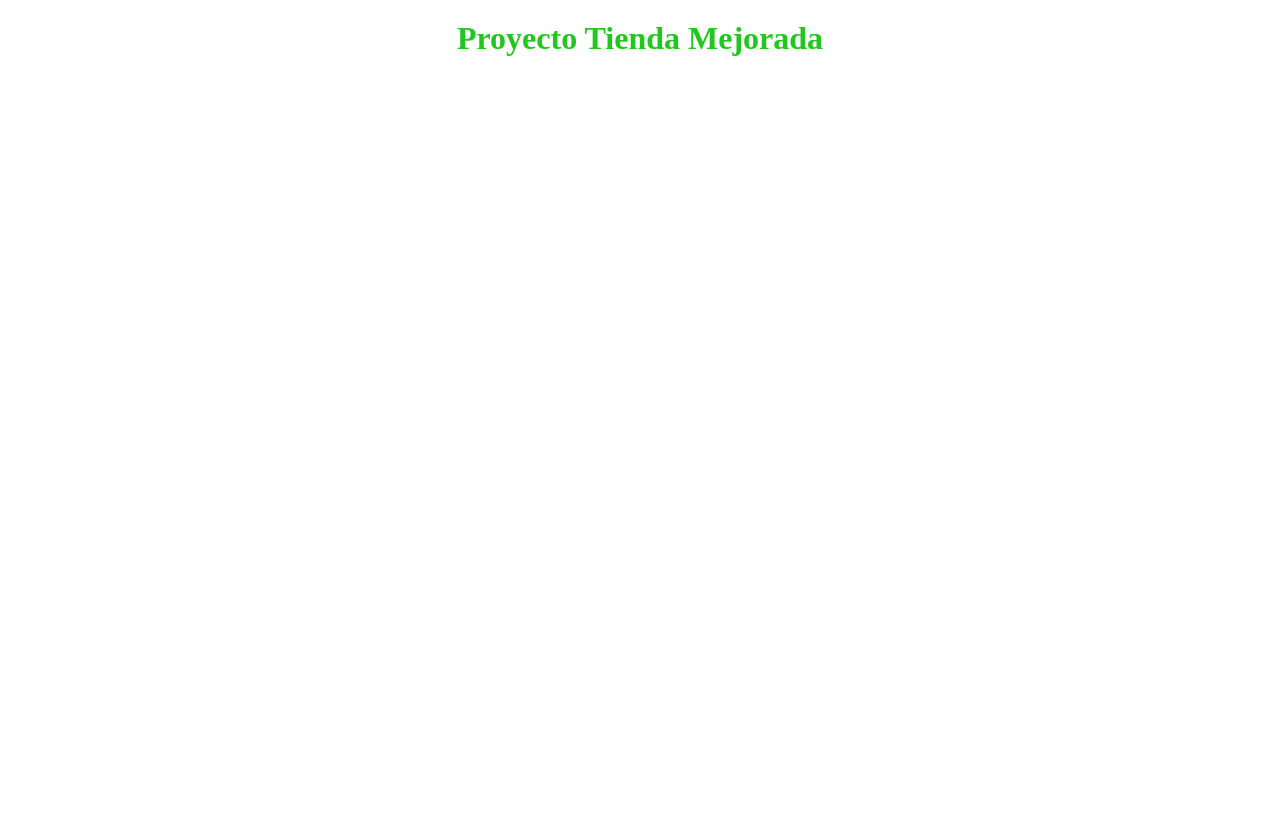
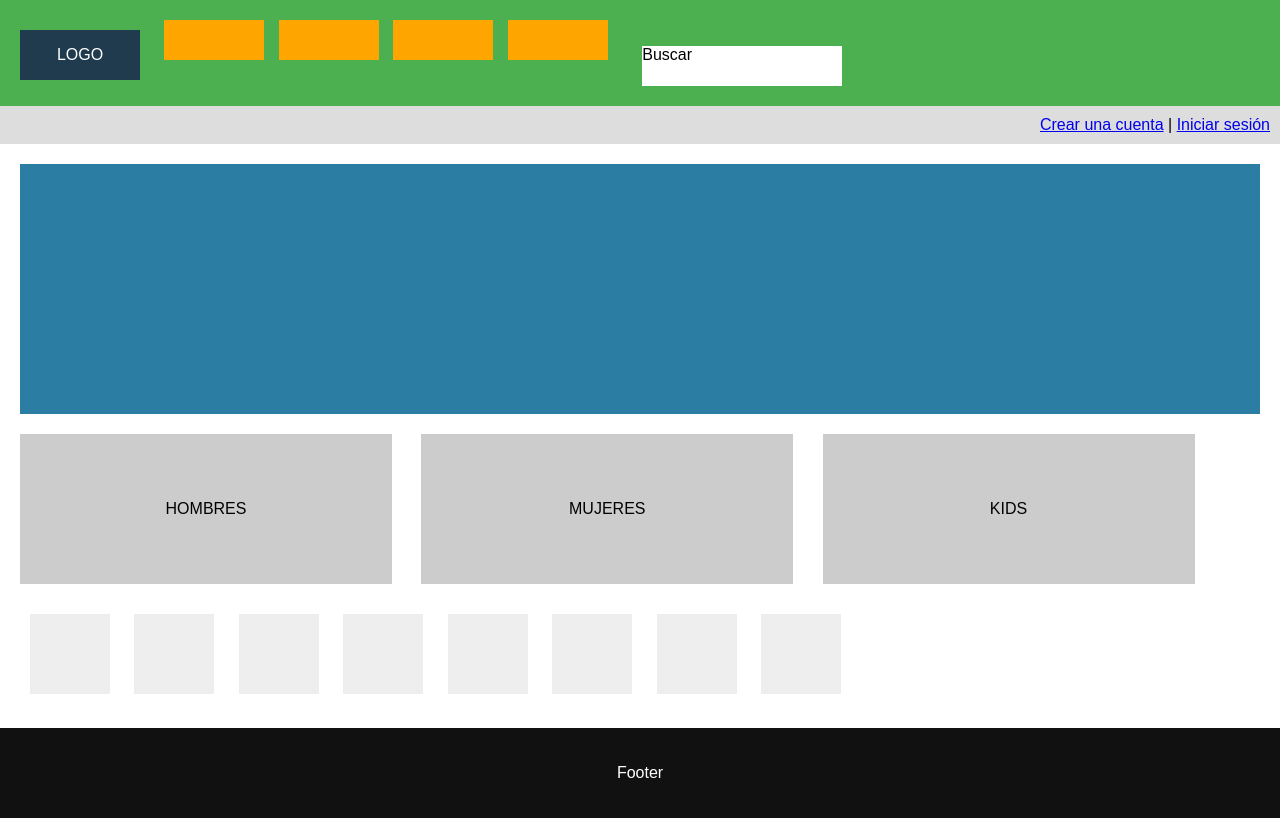
Before and after one commit to kpxxii/ProyectoBecalos, a plain HTML site: page index.html in a window 1280 px wide. Drawn offline with Linux system fonts and the light colour scheme.

Commit message:
Cree el mockup inicial de mi pagina, utilice display para organizar las secciones de la pagina y agrege un hover a las secciones de mi header

```diff
--- a/index.html
+++ b/index.html
@@ -1,15 +1,63 @@
 <!DOCTYPE html>
-<html lang="en">
+<html lang="es">
 <head>
     <meta charset="UTF-8">
-    <meta name="viewport" content="width=device-width, initial-scale=1.0">
-    <title>Proyecto Final</title>
+    <title>Tienda Deportiva</title>
     <link rel="stylesheet" href="styles.css">
 </head>
 <body>
-    <h1>Proyecto Tienda Mejorada</h1>
-    <header></header>
-    <main></main>
-    <footer></footer>
+
+    <!-- HEADER -->
+    <header class="header">
+        <div class="logo">LOGO</div>
+
+        <nav class="navbar">
+            <a href="#" class="nav-item"></a>
+            <a href="#" class="nav-item"></a>
+            <a href="#" class="nav-item"></a>
+            <a href="#" class="nav-item"></a>
+        </nav>
+
+        <div class="search">Buscar</div>
+    </header>
+
+    <!-- CUENTA -->
+    <section class="account">
+        <a href="#">Crear una cuenta</a> |
+        <a href="#">Iniciar sesión</a>
+    </section>
+
+    <!-- CONTENIDO PRINCIPAL -->
+    <main>
+
+        <!-- BANNER -->
+        <section class="banner"></section>
+
+        <!-- CATEGORÍAS -->
+        <section class="categories">
+            <article class="category">HOMBRES</article>
+            <article class="category">MUJERES</article>
+            <article class="category">KIDS</article>
+        </section>
+
+        <!-- MARCAS -->
+        <section class="brands">
+            <div class="brand"></div>
+            <div class="brand"></div>
+            <div class="brand"></div>
+            <div class="brand"></div>
+            <div class="brand"></div>
+            <div class="brand"></div>
+            <div class="brand"></div>
+            <div class="brand"></div>
+        </section>
+
+    </main>
+
+    <!-- FOOTER -->
+    <footer class="footer">
+        <p>Footer</p>
+    </footer>
+
 </body>
 </html>
--- a/styles.css
+++ b/styles.css
@@ -1,5 +1,94 @@
-h1{
+body {
+    margin: 0;
+    font-family: Arial, sans-serif;
+}
+
+/* HEADER */
+.header {
+    background-color: #4CAF50;
+    padding: 20px;
+}
+
+/* Logo */
+.logo {
+    width: 120px;
+    height: 50px;
+    background-color: #1f3b4d;
+    color: white;
     text-align: center;
-    color: #20c81d;
-    margin-top: 20px;
+    line-height: 50px;
+    display: inline-block;
 }
+
+/* Navbar */
+.navbar {
+    display: inline-block;
+    margin-left: 20px;
+}
+
+.nav-item {
+    width: 100px;
+    height: 40px;
+    background-color: orange;
+    display: inline-block;
+    margin-right: 10px;
+}
+
+/* Buscador */
+.search {
+    width: 200px;
+    height: 40px;
+    background-color: white;
+    display: inline-block;
+    margin-left: 20px;
+}
+
+/* Cuenta */
+.account {
+    text-align: right;
+    padding: 10px;
+    background-color: #ddd;
+}
+
+/* Banner */
+.banner {
+    height: 250px;
+    background-color: #2b7da3;
+    margin: 20px;
+}
+
+/* Categorías */
+.categories {
+    margin: 20px;
+}
+
+.category {
+    width: 30%;
+    height: 150px;
+    background-color: #ccc;
+    display: inline-block;
+    margin-right: 2%;
+    text-align: center;
+    line-height: 150px;
+}
+
+/* Marcas */
+.brands {
+    margin: 20px;
+}
+
+.brand {
+    width: 80px;
+    height: 80px;
+    background-color: #eee;
+    display: inline-block;
+    margin: 10px;
+}
+
+/* Footer */
+.footer {
+    background-color: #111;
+    color: white;
+    padding: 20px;
+    text-align: center;
+}
```
